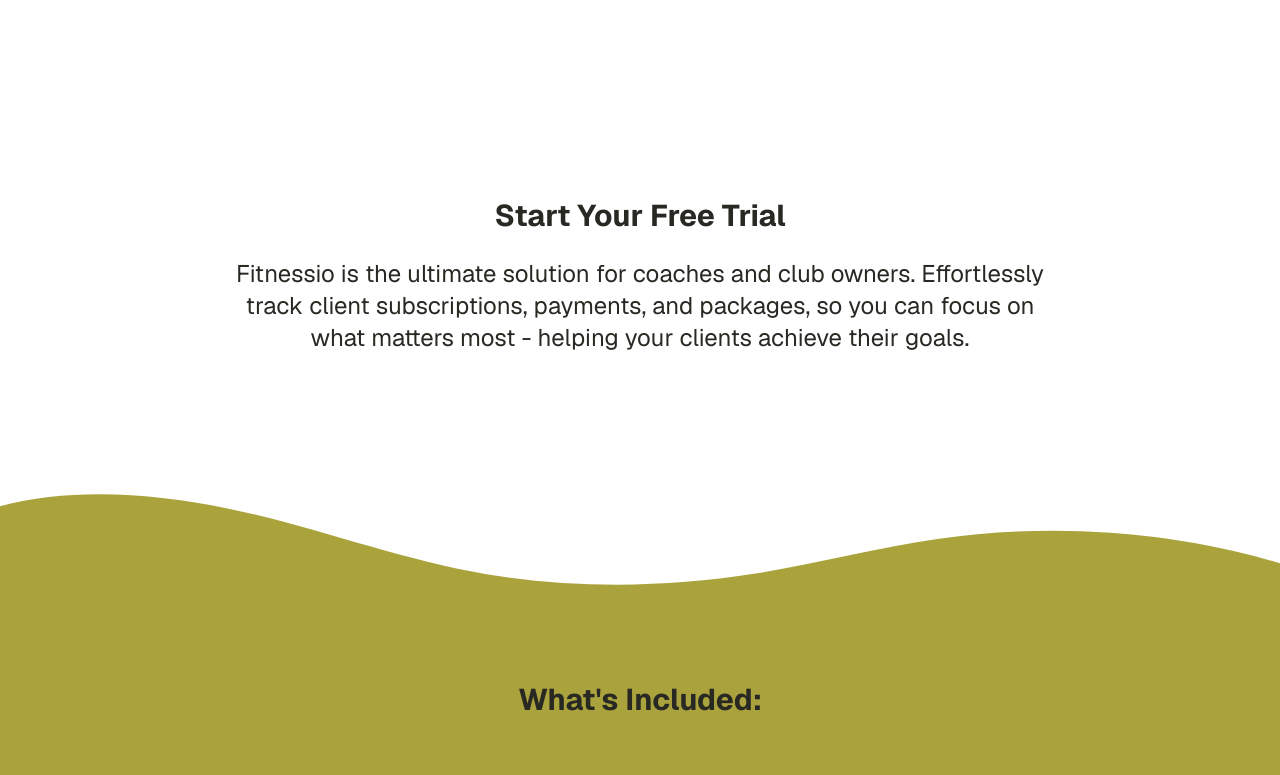
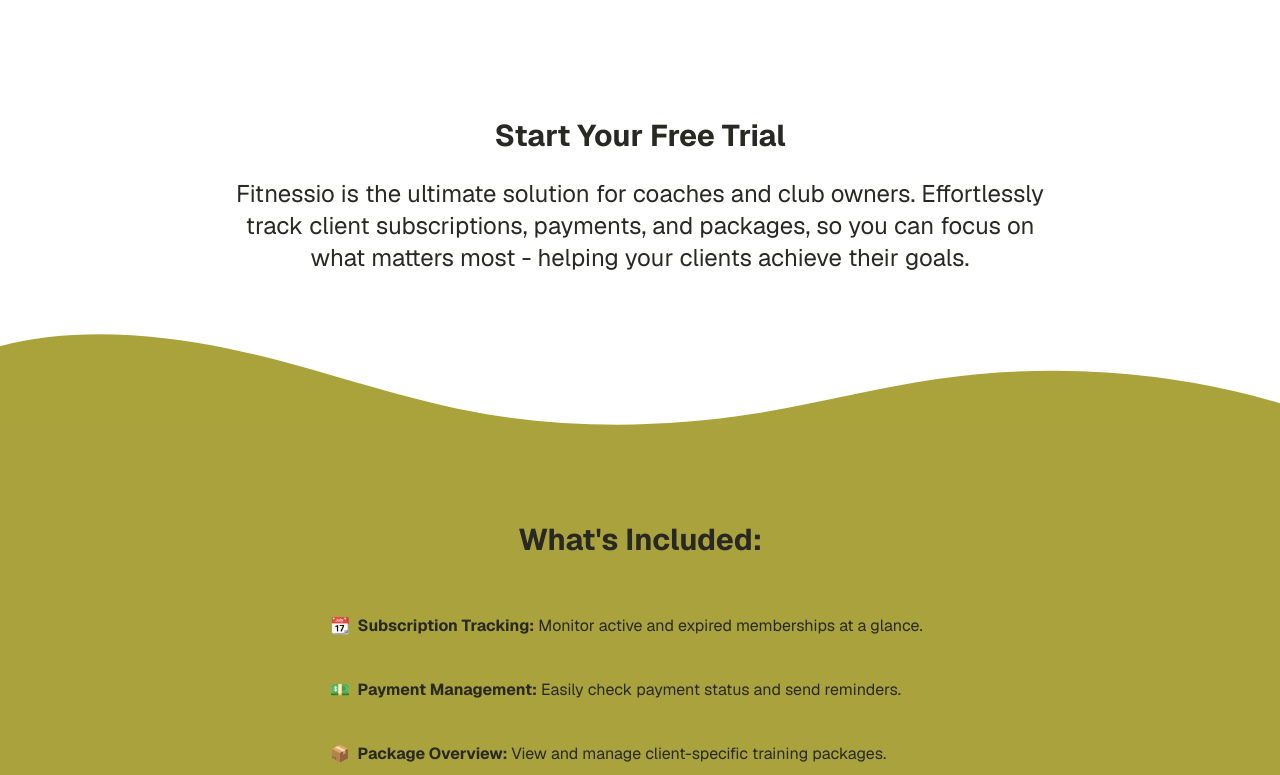
Before and after one commit to dylewskii/fitness-saas, a Next.js app: page / in a window 1280 px wide. Shown: the part 794-1569 px from the top of the page. Built offline with nearby package versions, Linux system fonts and the light colour scheme; no server answers.

Commit message:
fix hero rounded look

```diff
--- a/src/app/page.tsx
+++ b/src/app/page.tsx
@@ -7,7 +7,7 @@ import ExerciseSlider from "~/components/exercise-slider";
 
 export default async function Home() {
   return (
-    <main className="text-copy bg-background flex min-h-screen w-[100%] flex-col gap-[5rem] overflow-x-hidden rounded-t-3xl">
+    <main className="text-copy bg-background flex min-h-screen w-[100%] flex-col overflow-x-hidden rounded-t-3xl">
       <Hero />
       <CTAPanel />
       <FeatureOverview />
--- a/src/components/cta-panel.tsx
+++ b/src/components/cta-panel.tsx
@@ -3,8 +3,8 @@ import React from "react";
 export default function CTAPanel() {
   return (
     <section className="relative flex max-w-[1920px] flex-col items-center justify-center px-12 pb-6 sm:px-32">
-      <h2 className="text-3xl font-bold">Start Your Free Trial</h2>
-      <p className="pt-6 text-center text-2xl lg:w-[52rem]">
+      <h2 className="pb-6 text-3xl font-bold">Start Your Free Trial</h2>
+      <p className="text-center text-2xl lg:w-[52rem]">
         Fitnessio is the ultimate solution for coaches and club owners.
         Effortlessly track client subscriptions, payments, and packages, so you
         can focus on what matters most - helping your clients achieve their
--- a/src/components/hero.tsx
+++ b/src/components/hero.tsx
@@ -79,7 +79,7 @@ export default function Hero() {
           />
         </div>
 
-        <div className="bg-background absolute -bottom-36 z-50 w-full rounded-t-3xl p-4 sm:hidden"></div>
+        <div className="bg-background absolute bottom-0 z-50 w-full rounded-t-3xl p-4 sm:hidden"></div>
       </div>
     </section>
   );
```
